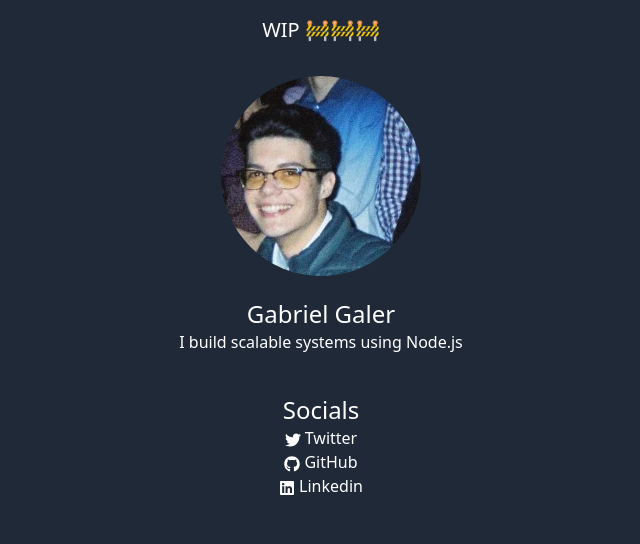
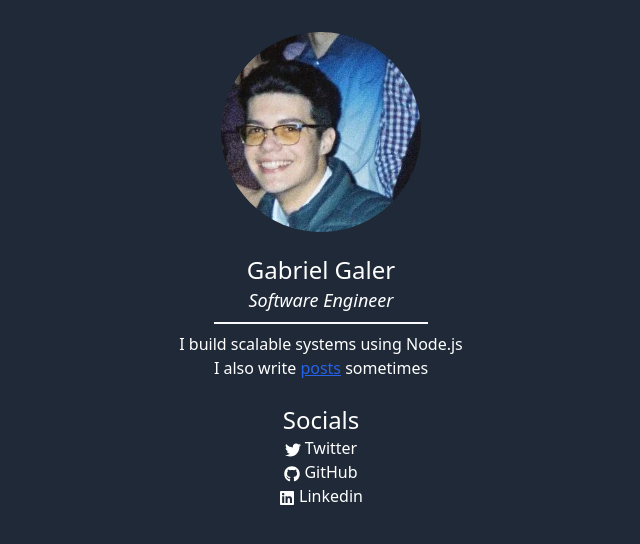
Before and after one commit to galer7/portfolio-old, a Next.js app: page / in a window 1280 px wide. Shown: the top 544 px of the page, without its empty margins (319-959 px from the left). Built offline with nearby package versions, Linux system fonts and the light colour scheme.

Commit message:
Add some stylings

```diff
--- a/src/pages/index.tsx
+++ b/src/pages/index.tsx
@@ -1,11 +1,11 @@
 import type { NextPage } from "next";
 import Image from "next/image";
+import Link from "next/link";
 import { FaLinkedin, FaGithub, FaTwitter } from "react-icons/fa";
 
 const Home: NextPage = () => {
   return (
     <main className="relative flex flex-col items-center w-full h-full text-center">
-      <h2 className="mt-4">WIP 🚧🚧🚧</h2>
       <div className="mt-8 mb-4">
         <Image
           src="/pfp.webp"
@@ -16,8 +16,19 @@ const Home: NextPage = () => {
         />
       </div>
       <h1>Gabriel Galer</h1>
+      <h3 className="italic">Software Engineer</h3>
+      <hr className="border-t-2 border-t-slate-50 w-1/6 my-2"></hr>
       <h4>I build scalable systems using Node.js</h4>
-      <h1 className="mt-10">Socials</h1>
+      <h4>
+        I also write{" "}
+        <Link href={"/posts"}>
+          <a className="underline text-blue-600 hover:text-blue-800 visited:text-purple-600">
+            posts
+          </a>
+        </Link>{" "}
+        sometimes
+      </h4>
+      <h1 className="mt-6">Socials</h1>
       <ul>
         <li>
           <a
--- a/src/pages/posts/index.tsx
+++ b/src/pages/posts/index.tsx
@@ -22,10 +22,10 @@ export default function Home({ posts }: { posts: Post[] }) {
   return (
     <div className="mx-auto max-w-2xl py-16 text-center">
       <Head>
-        <title>Contentlayer Post Example</title>
+        <title>My posts</title>
       </Head>
 
-      <h1 className="mb-8 text-3xl font-bold">Contentlayer Post Example</h1>
+      <h1 className="mb-8 text-3xl font-bold">My posts</h1>
 
       {posts.map((post, idx) => (
         <PostCard key={idx} {...post} />
```
Also changed, not shown: src/data/first_post.mdx (deleted, +0 -11 lines).
